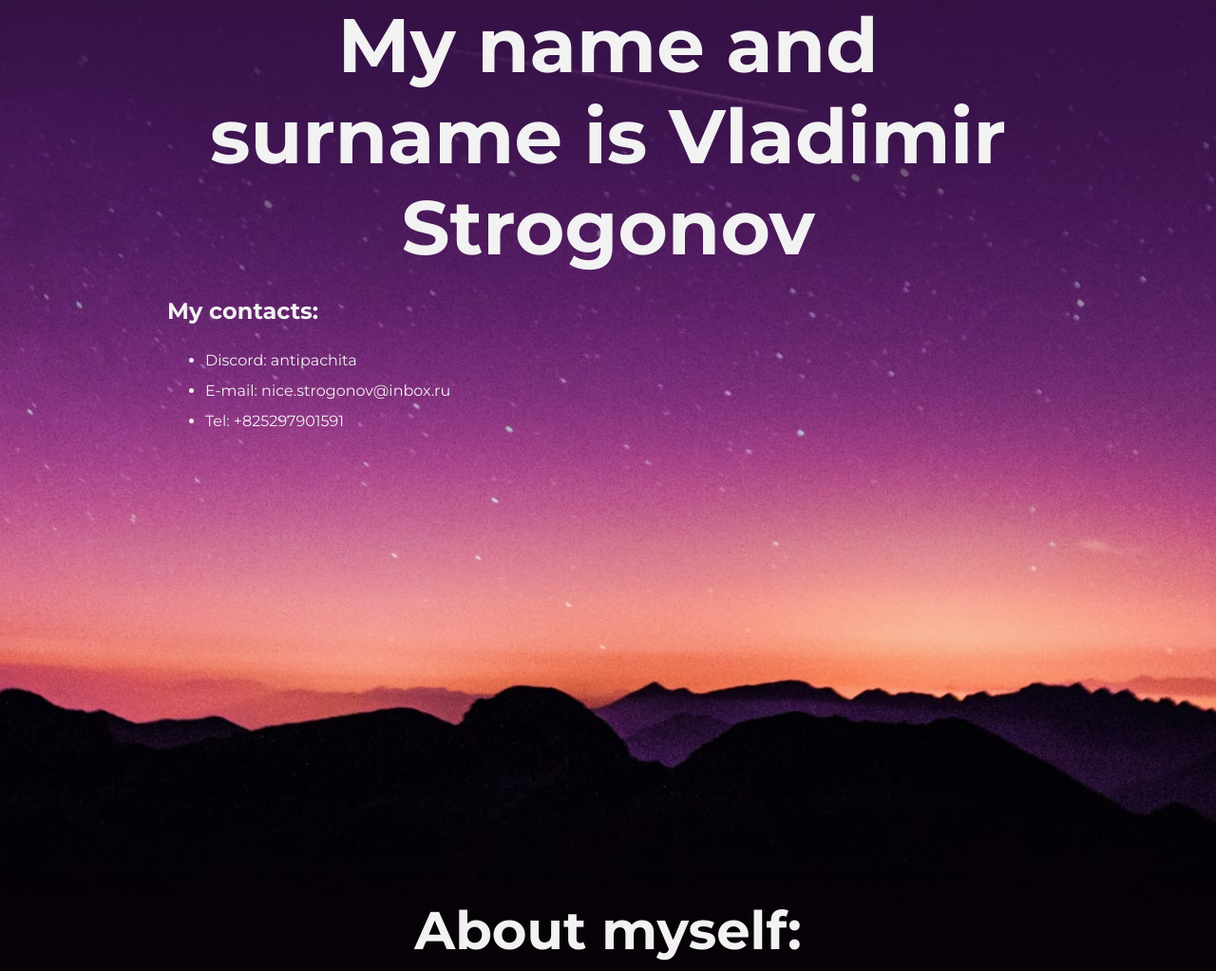
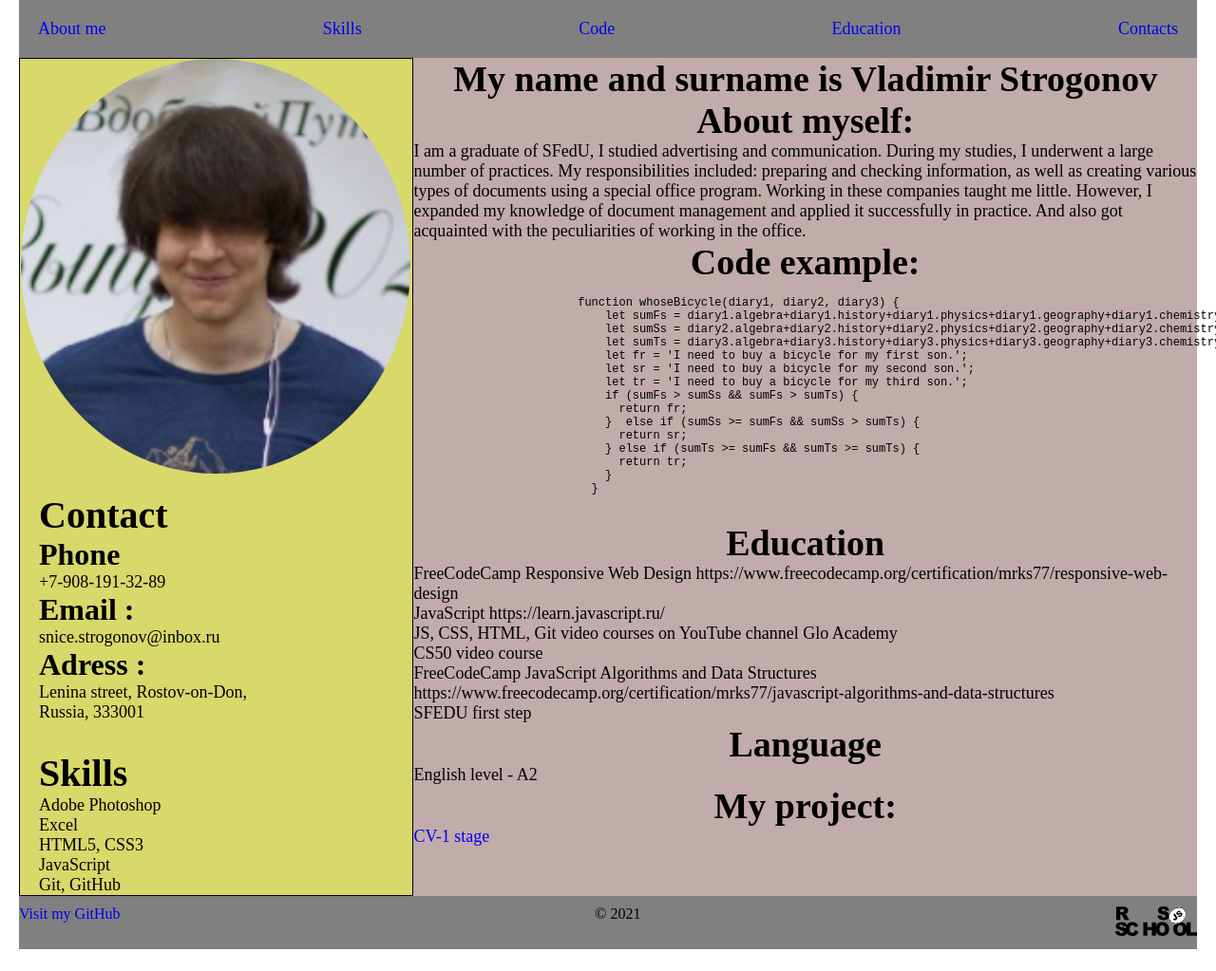
Before and after one commit to antipachita/rsschool-cv, a plain HTML site: page index.html in a window 1280 px wide. Shown: the top 1023 px of the page at 95% size. After the commit the page ends 1000 px from the top, so only its background shows below. Drawn offline with Linux system fonts and the light colour scheme.

Commit message:
feat: up code

```diff
--- a/index.html
+++ b/index.html
@@ -1,95 +1,102 @@
 <!DOCTYPE html>
-<html lang="ru">
+<html lang="en">
 <head>
     <meta charset="UTF-8">
+    <meta http-equiv="X-UA-Compatible" content="IE=edge">
+    <meta name="viewport" content="width=device-width, initial-scale=1.0">
+    <title>Document</title>
     <link rel="stylesheet" href="style.css">
-    <title>Портфолио Junior верстальщика</title>
-    <link href="https://fonts.googleapis.com/css?family=Montserrat:400,500,700Old+Standard+TT&display=swap&subset=cyrillic" rel="stylesheet">
 </head>
-
 <body>
-    <div class="container">
-    <section class="hero-image">
-      <h1 class="heading">My name and surname is Vladimir Strogonov</h1>
-      <h2>My contacts:</h2>
+    <header class="container">
+        <nav>
+            <a href="#about-me" class="header_links">About me</a>
+            <a href="#skills" class="header_links">Skills</a>
+            <a href="#code" class="header_links">Code</a>
+            <a href="#education" class="header_links">Education</a>
+            <a href="#contacts" class="header_links">Contacts</a>
+        </nav>
+    </header>
+    <main>
+        <section class="about-me">
+            <div class="first">
+                <div class="my_photo ad">
+                    <img class="picture" src="pic.jpg" alt="my-photo">
+                </div>
+                <div id="contasts" class="contact">
+                    <h1 class="info_contact">Contact</h1>
+                    <h2 class="info_h">Phone</h2>
+                    <p>+7-908-191-32-89</p>
+                    <h3 class="info_h">Email :</h3>
+                    <p>snice.strogonov@inbox.ru</p>
+                    <h4 class="info_h">Adress :</h4>
+                    <p>Lenina street, Rostov-on-Don,</p>
+                    <p>Russia, 333001</p>
+                </div>
+                <div id="skills" class="skills">
+                    <h2 class="Skills_header">Skills</h2>
                     <ul>
-          <li>Discord: antipachita</li>
-          <li>E-mail: nice.strogonov@inbox.ru</li>
-          <li>Tel: +825297901591</li>
+                        <li>Adobe Photoshop</li>
+                        <li>Excel</li>
+                        <li>HTML5, CSS3</li>
+                        <li>JavaScript</li>
+                        <li>Git, GitHub</li>
                     </ul>
-    </section>
                 </div>
-    <div class="container">
-    <section class="intro">
-      <h2 class="subheading">About myself:</h2>
-      <figure>
-        <img class="user-image" src="img/my-img.jpg" width="728" height="536" alt="Фотография">
-      </figure>
-      <div class="about_myself">I am a graduate of SFedU, I studied advertising and communication. During my studies, I underwent a large number of practices. My responsibilities included: preparing and checking information, as well as creating various types of documents using a special office program. Working in these companies taught me little. However, I expanded my knowledge of document management and applied it successfully in practice. And also got acquainted with the peculiarities of working in the office.</div>
-      <h3 class="code">Code example:</h3>
-      <pre>
+            </div>
+            <div class="second">
+                <div class="my-name">
+                    <h2 class="second-section-h">My name and surname is Vladimir Strogonov</h2>
+                </div>
+                <h3 class="second-section-h">About myself:</h3>
+                <p>I am a graduate of SFedU, I studied advertising and communication. During my studies, I underwent a large number of practices. My responsibilities included: preparing and checking information, as well as creating various types of documents using a special office program. Working in these companies taught me little. However, I expanded my knowledge of document management and applied it successfully in practice. And also got acquainted with the peculiarities of working in the office.
+                </p>
+                <h4 class="second-section-h">Code example:</h4>
+                <pre id="code">
                     <code>
-            function fizzbuzz(n)
-            {
-           let ar = [];
-           for ( let i = 1; i => n; i++) {
-             if ( (i % 3 === 0) && (i % 5 === 0)) {
-               ar.push('FizzBuzz');
+                        function whoseBicycle(diary1, diary2, diary3) {
+                            let sumFs = diary1.algebra+diary1.history+diary1.physics+diary1.geography+diary1.chemistry;
+                            let sumSs = diary2.algebra+diary2.history+diary2.physics+diary2.geography+diary2.chemistry;
+                            let sumTs = diary3.algebra+diary3.history+diary3.physics+diary3.geography+diary3.chemistry;
+                            let fr = 'I need to buy a bicycle for my first son.';
+                            let sr = 'I need to buy a bicycle for my second son.';
+                            let tr = 'I need to buy a bicycle for my third son.';
+                            if (sumFs > sumSs && sumFs > sumTs) {
+                              return fr;
+                            }  else if (sumSs >= sumFs && sumSs > sumTs) {
+                              return sr;
+                            } else if (sumTs >= sumFs && sumTs >= sumTs) {
+                              return tr;
                             }
-             else if ( i % 3 === 0 ) {
-               ar.push("Fizz");
-             }
-             else if ( i % 5 === 0) {
-               ar.push("Buzz");
-             }
-             else {
-               ar.push(i);
-             }
-           }
-           return ar;
                           }
                     </code>
                 </pre>
-    </section>
-    <section class="Work experience">
-        <h1>Work experience:</h1>
-        <p>Nothing yet…</p>
-    </section>
-    <section class="Education">
-        <h1>Education and courses:</h1>
+                <h5 id = "education" class="second-section-h">Education</h5>
                 <ol>
-            <li>CS50 video course
-            </li>
-            <li>JS, CSS, HTML, Git video courses on YouTube channel Glo Academy
-            </li>
-            <li>JavaScript https://learn.javascript.ru/
-            </li>
                     <li>FreeCodeCamp Responsive Web Design https://www.freecodecamp.org/certification/mrks77/responsive-web-design
                     </li>
-            <li>FreeCodeCamp JavaScript Algorithms and Data Structures https://www.freecodecamp.org/certification/mrks77/javascript-algorithms-and-data-structures
-            </li>
+                    <li>JavaScript https://learn.javascript.ru/</li>
+                    <li>JS, CSS, HTML, Git video courses on YouTube channel Glo Academy</li>
+                    <li>CS50 video course</li>
+                    <li>FreeCodeCamp JavaScript Algorithms and Data Structures https://www.freecodecamp.org/certification/mrks77/javascript-algorithms-and-data-structures</li>
+                    <li>SFEDU first step</li>
                 </ol>
+                <h6 class="second-section-h">Language</h6>
+                <p>English level - A2</p>
+                <h6 class="second-section-h">My project:</h6>
+                <a href="https://github.com/antipachita/rsschool-cv-1.0"><p>CV-1 stage </p></a>
+
+            </div>
         </section>
-    <div class="skills">
-      <h3>My skills</h3>
-      <dl class="skills-list">
-        <dt class="skill-html">HTML</dt>
-        <dd class="level"><div style="width: 6%;">6%</div></dd>
-        <dt class="skill-css">CSS</dt>
-        <dd class="level"><div style="width: 4%;">4%</div></dd>
-      </dl>
-    </div>
-    <section class="language">
-        <h1>Language</h1>
-        <p>English level - A2</p>
-    </section>
-    </div>
-    <footer class="page-footer">
-    <div class="container">
-        <div class="date_create"><span >created in 2021</span></div>
-        <a class="footer-email" href="https://github.com/antipachita">Связаться со мной - https://github.com/antipachita</a>
-        <a class="rss-logo" href="https://rs.school/js/"><img src='img/logo-course.svg' alt="">https://rs.school/js/</a>
-    </div>
+
+
+
+    </main>
+
+    <footer class="container">
+        <div class="git"><a href="https://github.com/antipachita">Visit my GitHub</a></div>
+        <div class="date">© 2021</div>
+        <div class="rss-logo"><a href="https://rs.school/js/"><img src="icons/rs_school_js.svg" alt="logo" width="86" height="32"></a></div>
     </footer>
 </body>
 </html>
--- a/style.css
+++ b/style.css
@@ -1,158 +1,121 @@
-body {
-    margin: 0;
-    min-width: 960px;
-    font-family: "Montserrat", "Helvetica", "Arial", sans-serif;
-    font-size: 16px;
-    line-height: 32px;
-    color: #f2f2f2;
-    background-color: #080208;
-    background-image: url("img/hero-bg.jpg");
-    background-repeat: no-repeat;
-    background-position: top center;
-  }
+* {
+  box-sizing: border-box;
+  margin: 0;
+  padding: 0;
+  list-style: none;
+  text-decoration: none;
+}
 
-  .container {
-    max-width: 928px;
-    margin: 0 auto;
-    padding: 0 16px;
-  }
+html{
+  scroll-behavior: smooth;
+}
 
-  .page-header {
-    margin: 0 0 180px;
-    padding: 32px 0 32px;
-  }
+.container {
+  margin: 0 auto;
+  width: 1240px;
+}
 
-  .page-header .container,
-  .page-footer .container {
-    max-width: 1408px;
-    text-align: right;
-  }
+header {
 
-  .page-header a {
-    margin-left: 56px;
-    color: #fea18d;
-    text-decoration: none;
-    background-repeat: no-repeat;
-    background-position: left;
-  }
+  background-color: grey;
+  padding: 20px 20px;
+  font-size: 18px;
+}
 
-  .hero-image {
-    margin-bottom: 480px;
-  }
+nav {
+  display: flex;
+  justify-content: space-between;
+}
 
-  .hero-image .container {
-    max-width: 1408px;
-    text-align: center;
-  }
+main {
+  margin: 0 auto;
+  width: 1240px;
 
-  .heading {
-    margin: 0 0 24px;
-    font-size: 80px;
-    line-height: 96px;
-    text-align: center;
-  }
+}
 
-  .hero-image p {
-    margin: 0;
-    font-size: 32px;
-    line-height: 48px;
-  }
-
-  .intro {
-    margin: 0 0 120px;
-  }
-
-  .subheading {
-    margin: 0 0 56px;
-    font-size: 56px;
-    line-height: 80px;
-    text-align: center;
-  }
-
-  .user-image {
-    display: block;
-    margin-left: 60px;
-  }
-
-  .about_myself {
-    text-align: center;
-  }
-
-  .code {
-    margin: 20 0 1px;
-    font-size: 28px;
-    line-height: 40px;
-    font-weight: 500;
-  }
+section {
+  display: flex;
+}
 
 
-  .skills-list {
-    margin: 0;
-    padding: 0;
-  }
 
-  .skills-list dt {
-    padding-left: 32px;
-    background-repeat: no-repeat;
-    background-position: left;
-  }
+.first {
+ display: flex;
+ width: 33.5%;
+ flex-direction: column;
+ background-color: rgb(216, 216, 107);
+ border: 1px solid;
 
-  .skill-html {
-    background-image: url("img/icon-html.svg");
-  }
+}
 
-  .skill-css {
-    background-image: url("img/icon-css.svg");
-  }
+.second {
+  display: flex;
+  width: 66.5%;
+  flex-direction: column;
+  font-size: 18px;
+  background-color: rgb(194, 171, 171);
+}
 
-  .level {
-    margin: 4px 0 16px;
-    padding: 0;
-    height: 14px;
-    font-size: 0;
-    background-color: #080208;
-    border: 1px solid #712073;
-    border-radius: 8px;
-  }
+.my_photo {
+  margin-bottom: 20px;
+  padding-left: 1px;
+}
 
-  .level div {
-    margin: 1px;
-    height: 12px;
-    background-color: #fea18d;
-    border-radius: 6px;
-  }
+.picture {
+  display: block;
+  width: 410px;
+  border-radius: 50%;
+}
 
-  .portfolio {
-    margin: 0 0 120px;
-  }
+.contact {
+  display: flex;
+  flex-direction: column;
+  padding-left: 20px;
+  margin-bottom: 30px;
+  font-size: 18px;
+}
 
-  .page-footer {
-    padding: 40px 0;
-    background-color: #260c26;
-  }
+h1 {
+  font-size: 40px;
+}
 
-  .page-footer a {
-    margin-left: 56px;
-    color: #fea18d;
-    text-decoration: none;
-    background-repeat: no-repeat;
-    background-position: left;
-    text-align: center;
-  }
+.info_h {
+  font-size: 32px;
+}
 
-  .footer-email {
-    padding-left: 30px;
-    background-image: url("img/icon-email.svg");
-  }
+.skills {
+  display: flex;
+  flex-direction: column;
+  padding-left: 20px;
+  font-size: 18px;
+}
 
-  .rss-logo {
-    display: inline-block;
-    padding-left: 10px;
-    height: 100px;
-    width: 100px;
-  }
+.Skills_header {
+  font-size: 40px
+}
 
-  .date_create {
-    display: inline-block;
-    margin-right: 380px;
-  }
+.second-section-h {
+  font-size: 38px;
+  text-align: center;
+}
+
+pre {
+  font-size: 12px;
+}
+
+footer {
+  display: flex;
+  justify-content: space-between;
+  padding: 10px 0;
+  background-color: gray;
+}
+
+.header .header_links {
+  color: rgb(255, 255, 255);
+  transition: all 0.2s;
+  text-decoration: none;
+}
+
+.header_links:hover{
+  color: red;
+}
```
Also changed, not shown: files/project.jpg (deleted), files/user.png (deleted), icons/rs_school_js (1).svg (renamed from img/logo-course.svg), icons/rs_school_js.svg (added), img/hero-bg.jpg (deleted), img/icon-css.svg (deleted), img/icon-email.svg (deleted), img/icon-html.svg (deleted), img/icon-phone.svg (deleted), pic.jpg (renamed from img/my-img.jpg), 2 other files. Lines whose indentation alone changed are shown as unchanged.
